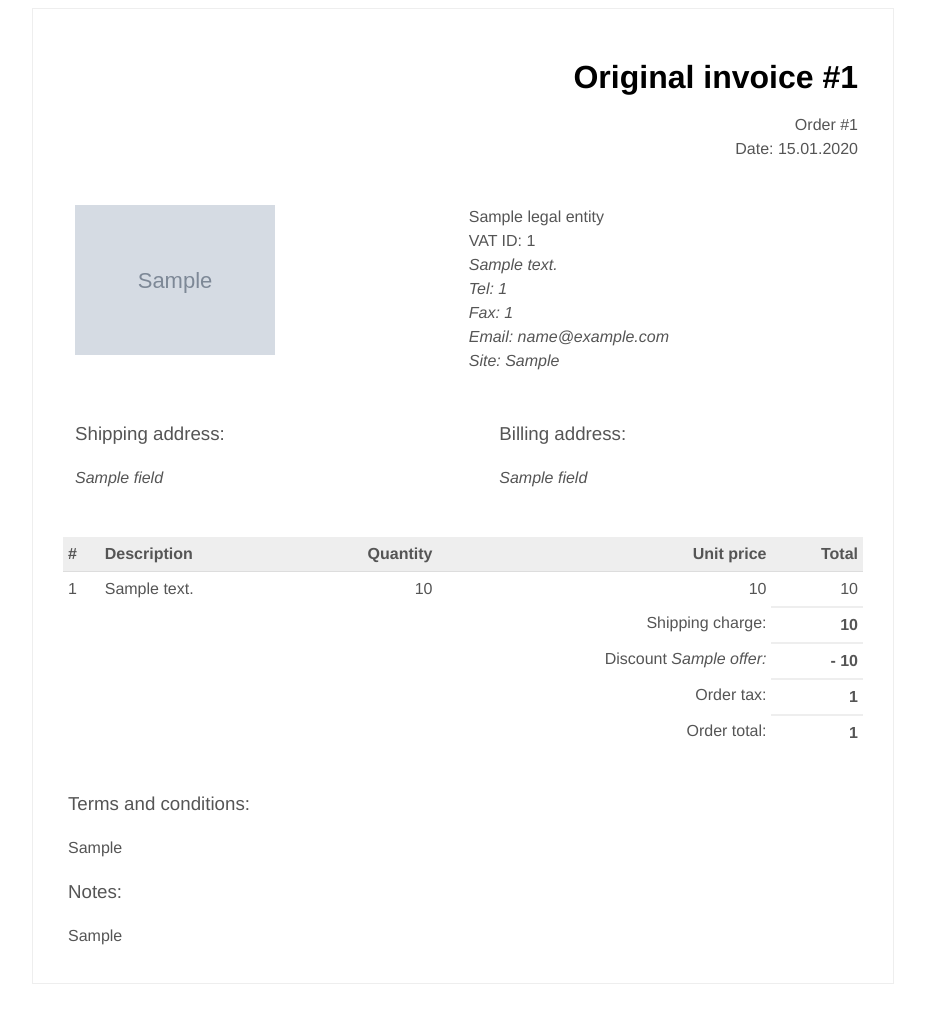
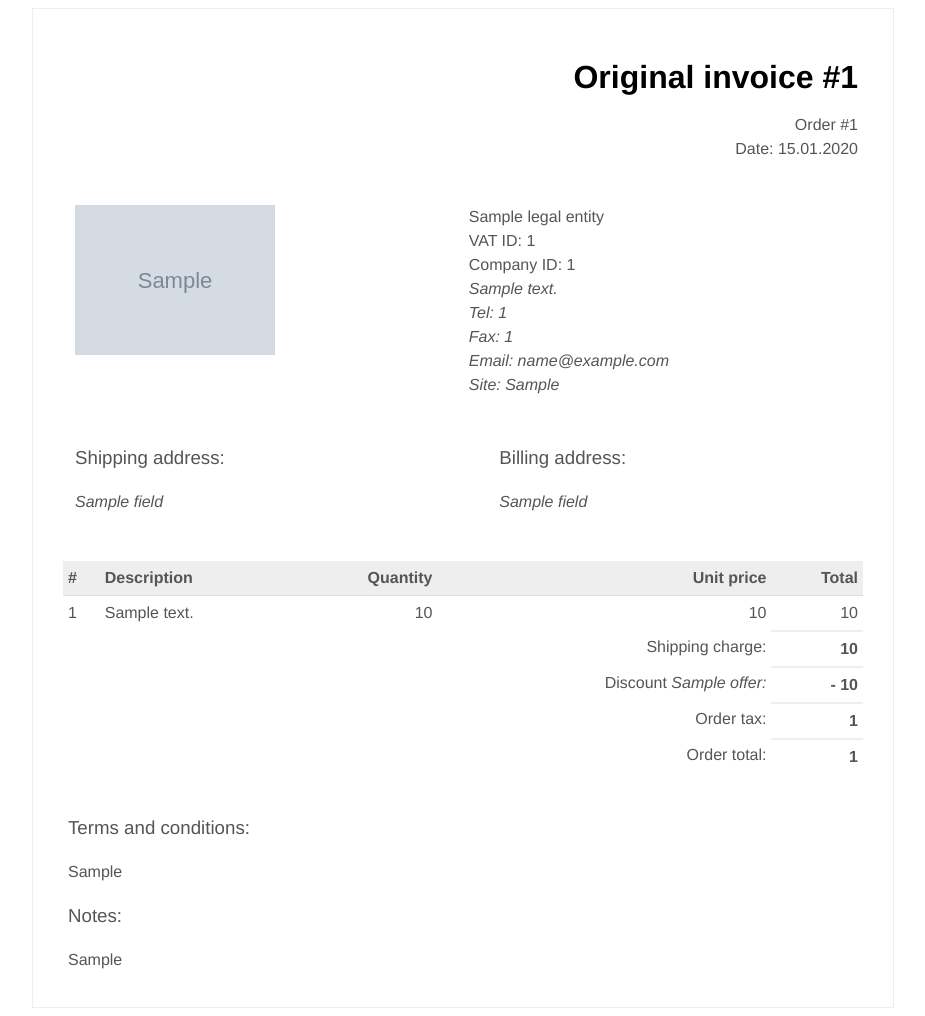
Before and after one commit to django-oscar/django-oscar-invoices, a Django app: template oscar_invoices/templates/oscar_invoices/invoice.html in a window 1280 px wide. Shown: the whole page, without its empty margins (177-1102 px from the left). Before the commit the page ends 984 px from the top, so only its background shows below. Run offline with Django 3.2, Linux system fonts and the light colour scheme; the template is opened without the code that fills it: most values are stand-ins (such as "Sample title", 1, 10 or a date in 2020); grey boxes marked "Sample" are stand-in pictures.

Commit message:
update LegalEntity model

```diff
--- a/oscar_invoices/templates/oscar_invoices/invoice.html
+++ b/oscar_invoices/templates/oscar_invoices/invoice.html
@@ -133,7 +133,12 @@
                                 </td>
                                 <td>
                                     {{ legal_entity.business_name }}<br>
-                                    {% trans "VAT ID" %}: {{ legal_entity.vat_number }}<br>
+                                    {%  if legal_entity.vat_number %}
+                                      {% trans "VAT ID" %}: {{ legal_entity.vat_number }}<br>
+                                    {% endif %}
+                                    {%  if legal_entity.company_number %}
+                                      {% trans "Company ID" %}: {{ legal_entity.company_number }}<br>
+                                    {% endif %}
                                     <address>
                                         {{ legal_entity_address.summary }}<br/>
                                         {% if legal_entity_address.phone_number %}
```
Also changed, not shown: tests/factories.py (+1 -1 lines), oscar_invoices/migrations/0005_legalentity_company_number_and_more.py (added).
